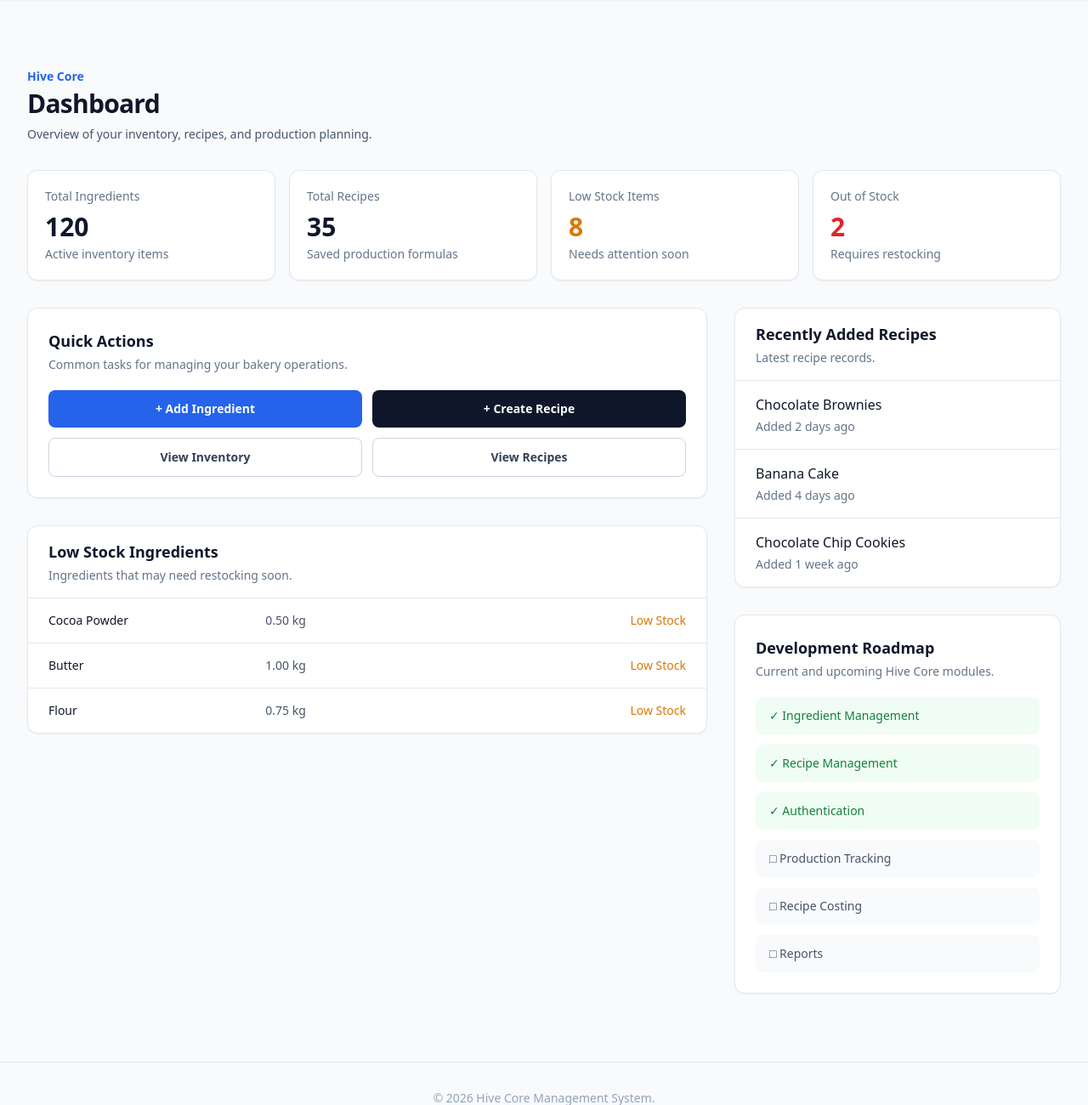
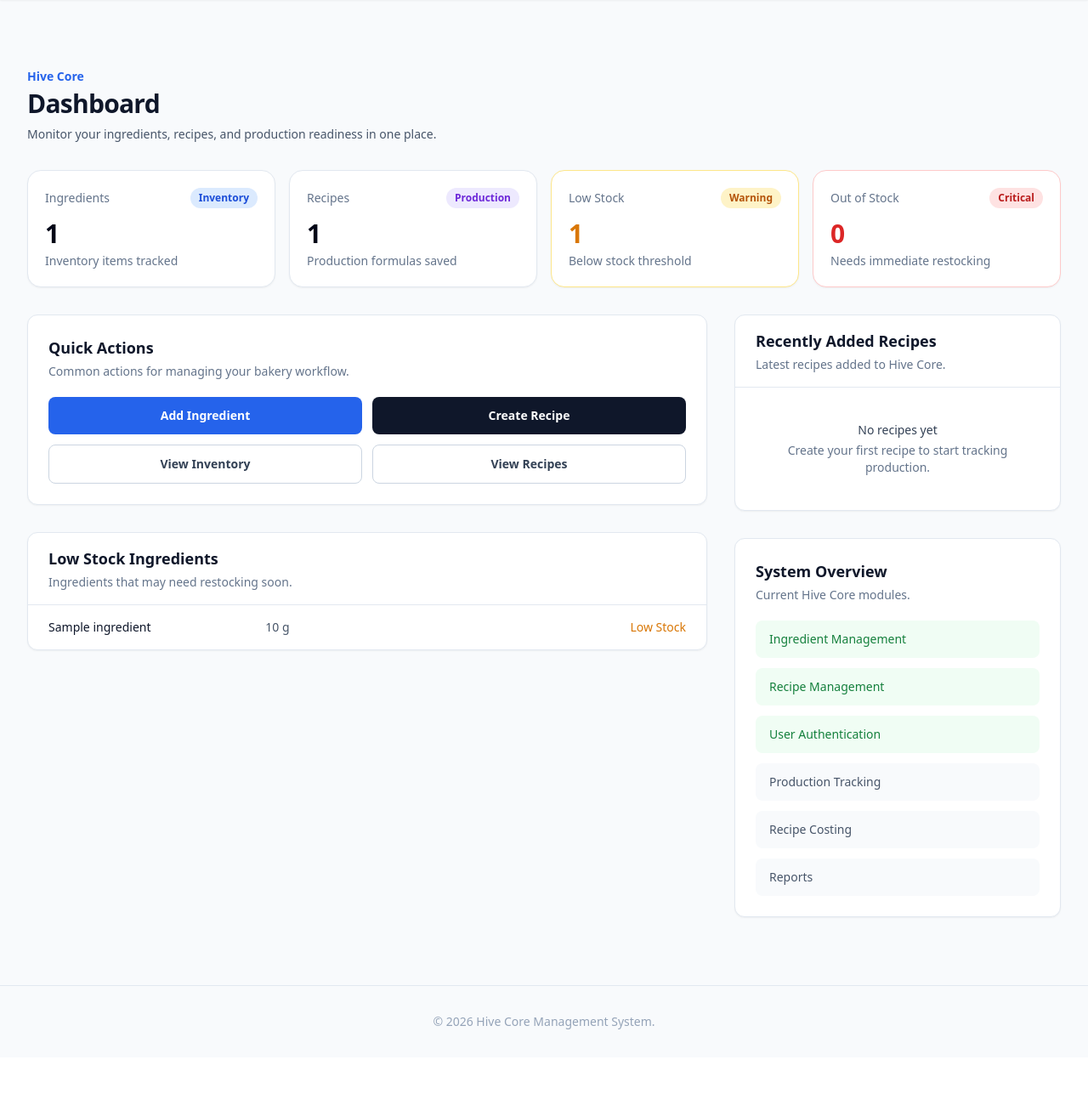
Before and after one commit to beelders-dev/hive-core, a Django app: page / in a window 1280 px wide. Shown: the part 65-1365 px from the top of the page at 85% size. After the commit the page ends 1276 px from the top, so only its background shows below. Run offline with Django 5.2, Linux system fonts and the light colour scheme; a user stored in the database is signed in; tables that the repository leaves empty hold one stand-in row (values such as "Sample post").

Commit message:
create dashboard views

```diff
--- a/pages/views.py
+++ b/pages/views.py
@@ -1,8 +1,47 @@
+from typing import Any
+
 from django.contrib.auth.mixins import LoginRequiredMixin
 from django.views.generic import TemplateView
+
+from inventory.models import Ingredient, IngredientPurchase
+from production.models import Recipe
 
 # Create your views here.
 
 
 class HomePageView(LoginRequiredMixin, TemplateView):
     template_name = "home.html"
+
+    def get_context_data(self, **kwargs):
+        context = super().get_context_data(**kwargs)
+
+        context["total_ingredients"] = Ingredient.objects.filter(
+            user=self.request.user
+        ).count()
+
+        context["total_recipes"] = Recipe.objects.filter(user=self.request.user).count()
+        context["low_stock_count"] = sum(
+            ingredient.is_low_stock
+            for ingredient in Ingredient.objects.filter(user=self.request.user)
+        )
+        context["out_of_stock_count"] = sum(
+            ingredient.is_out_of_stock
+            for ingredient in Ingredient.objects.filter(user=self.request.user)
+        )
+
+        low_stock = [
+            ingredient
+            for ingredient in Ingredient.objects.filter(user=self.request.user)
+            if ingredient.is_low_stock
+        ]
+        context["low_stock_ingredients"] = low_stock
+
+        recent_recipes = [
+            recipe
+            for recipe in Recipe.objects.filter(user=self.request.user)
+            if recipe.is_recently_added
+        ]
+
+        context["recent_recipes"] = recent_recipes
+
+        return context
--- a/static/dist/styles.css
+++ b/static/dist/styles.css
@@ -1214,11 +1214,21 @@ video {
   border-color: rgb(51 65 85 / var(--tw-border-opacity, 1));
 }
 
+.bg-amber-100 {
+  --tw-bg-opacity: 1;
+  background-color: rgb(254 243 199 / var(--tw-bg-opacity, 1));
+}
+
 .bg-amber-50 {
   --tw-bg-opacity: 1;
   background-color: rgb(255 251 235 / var(--tw-bg-opacity, 1));
 }
 
+.bg-blue-100 {
+  --tw-bg-opacity: 1;
+  background-color: rgb(219 234 254 / var(--tw-bg-opacity, 1));
+}
+
 .bg-blue-500 {
   --tw-bg-opacity: 1;
   background-color: rgb(59 130 246 / var(--tw-bg-opacity, 1));
@@ -1312,6 +1322,11 @@ video {
 .bg-slate-900 {
   --tw-bg-opacity: 1;
   background-color: rgb(15 23 42 / var(--tw-bg-opacity, 1));
+}
+
+.bg-violet-100 {
+  --tw-bg-opacity: 1;
+  background-color: rgb(237 233 254 / var(--tw-bg-opacity, 1));
 }
 
 .bg-white {
@@ -1488,6 +1503,11 @@ video {
   line-height: 2.25rem;
 }
 
+.text-9xl {
+  font-size: 8rem;
+  line-height: 1;
+}
+
 .text-\[10px\] {
   font-size: 10px;
 }
@@ -1597,6 +1617,11 @@ video {
   color: rgb(37 99 235 / var(--tw-text-opacity, 1));
 }
 
+.text-blue-700 {
+  --tw-text-opacity: 1;
+  color: rgb(29 78 216 / var(--tw-text-opacity, 1));
+}
+
 .text-emerald-600 {
   --tw-text-opacity: 1;
   color: rgb(5 150 105 / var(--tw-text-opacity, 1));
@@ -1680,6 +1705,16 @@ video {
 .text-slate-900 {
   --tw-text-opacity: 1;
   color: rgb(15 23 42 / var(--tw-text-opacity, 1));
+}
+
+.text-slate-950 {
+  --tw-text-opacity: 1;
+  color: rgb(2 6 23 / var(--tw-text-opacity, 1));
+}
+
+.text-violet-700 {
+  --tw-text-opacity: 1;
+  color: rgb(109 40 217 / var(--tw-text-opacity, 1));
 }
 
 .text-white {
--- /dev/null
+++ b/templates/components/_stat_card.html
@@ -0,0 +1,12 @@
+<div class="rounded-2xl border {{ border_class|default:'border-slate-200' }} {{ bg_class|default:'bg-white' }} p-5 shadow-sm">
+    <div class="flex items-center justify-between">
+        <p class="text-sm font-medium {{ label_class|default:'text-slate-500' }}">{{ label }}</p>
+        {% if badge %}
+            <span class="rounded-full {{ badge_class|default:'bg-slate-100 text-slate-700' }} px-2.5 py-1 text-xs font-semibold">
+                {{ badge }}
+            </span>
+        {% endif %}
+    </div>
+    <p class="mt-3 text-3xl font-bold tracking-tight {{ value_class|default:'text-slate-950' }}">{{ value }}</p>
+    <p class="mt-1 text-sm {{ helper_class|default:'text-slate-500' }}">{{ helper }}</p>
+</div>
--- /dev/null
+++ b/templates/dashboard/dashboard.html
@@ -0,0 +1,108 @@
+<div class="mx-auto max-w-7xl px-4 py-10 sm:px-6 lg:px-8">
+    <!-- Page Header -->
+    <div class="mb-8">
+        <p class="text-sm font-semibold text-blue-600">Hive Core</p>
+        <h1 class="mt-1 text-3xl font-bold tracking-tight text-slate-900">Dashboard</h1>
+        <p class="mt-2 max-w-2xl text-sm text-slate-600">
+            Monitor your ingredients, recipes, and production readiness in one place.
+        </p>
+    </div>
+    <!-- Stats Cards -->
+    <div class="mb-8 grid gap-4 sm:grid-cols-2 lg:grid-cols-4">
+        {% include "components/_stat_card.html" with label="Ingredients" value=total_ingredients helper="Inventory items tracked" badge="Inventory" badge_class="bg-blue-100 text-blue-700" %}
+        {% include "components/_stat_card.html" with label="Recipes" value=total_recipes helper="Production formulas saved" badge="Production" badge_class="bg-violet-100 text-violet-700" %}
+        {% include "components/_stat_card.html" with label="Low Stock" value=low_stock_count helper="Below stock threshold" badge="Warning" border_class="border-amber-200" value_class="text-amber-600" badge_class="bg-amber-100 text-amber-700" %}
+        {% include "components/_stat_card.html" with label="Out of Stock" value=out_of_stock_count helper="Needs immediate restocking" badge="Critical" border_class="border-red-200" value_class="text-red-600" badge_class="bg-red-100 text-red-700" %}
+    </div>
+    <!-- Main Layout -->
+    <div class="grid gap-8 lg:grid-cols-3">
+        <!-- Left Column -->
+        <div class="space-y-8 lg:col-span-2">
+            <!-- Quick Actions -->
+            <div class="rounded-xl border border-slate-200 bg-white p-6 shadow-sm">
+                <h2 class="text-lg font-semibold text-slate-900">Quick Actions</h2>
+                <p class="mt-1 text-sm text-slate-500">Common actions for managing your bakery workflow.</p>
+                <div class="mt-5 grid gap-3 sm:grid-cols-2">
+                    <a href="{% url 'inventory:ingredient_create' %}"
+                       class="rounded-lg bg-blue-600 px-4 py-3 text-center text-sm font-semibold text-white transition hover:bg-blue-700">
+                        Add Ingredient
+                    </a>
+                    <a href="{% url 'production:recipe_create' %}"
+                       class="rounded-lg bg-slate-900 px-4 py-3 text-center text-sm font-semibold text-white transition hover:bg-slate-800">
+                        Create Recipe
+                    </a>
+                    <a href="{% url 'inventory:ingredient_list' %}"
+                       class="rounded-lg border border-slate-300 px-4 py-3 text-center text-sm font-semibold text-slate-700 transition hover:bg-slate-50">
+                        View Inventory
+                    </a>
+                    <a href="{% url 'production:recipe_list' %}"
+                       class="rounded-lg border border-slate-300 px-4 py-3 text-center text-sm font-semibold text-slate-700 transition hover:bg-slate-50">
+                        View Recipes
+                    </a>
+                </div>
+            </div>
+            <!-- Low Stock Ingredients -->
+            <div class="overflow-hidden rounded-xl border border-slate-200 bg-white shadow-sm">
+                <div class="border-b border-slate-200 px-6 py-4">
+                    <h2 class="text-lg font-semibold text-slate-900">Low Stock Ingredients</h2>
+                    <p class="mt-1 text-sm text-slate-500">Ingredients that may need restocking soon.</p>
+                </div>
+                {% if low_stock_ingredients %}
+                    <div class="divide-y divide-slate-200">
+                        {% for ingredient in low_stock_ingredients %}
+                            <div class="grid grid-cols-3 items-center gap-4 px-6 py-4 text-sm">
+                                <p class="truncate font-medium text-slate-900">{{ ingredient.name }}</p>
+                                <p class="text-slate-600">{{ ingredient.current_stock }} {{ ingredient.unit }}</p>
+                                <p class="text-right font-medium text-amber-600">Low Stock</p>
+                            </div>
+                        {% endfor %}
+                    </div>
+                {% else %}
+                    <div class="px-6 py-10 text-center">
+                        <p class="text-sm font-medium text-slate-700">No low stock ingredients</p>
+                        <p class="mt-1 text-sm text-slate-500">Everything looks stocked for now.</p>
+                    </div>
+                {% endif %}
+            </div>
+        </div>
+        <!-- Right Column -->
+        <div class="space-y-8">
+            <!-- Recently Added Recipes -->
+            <div class="overflow-hidden rounded-xl border border-slate-200 bg-white shadow-sm">
+                <div class="border-b border-slate-200 px-6 py-4">
+                    <h2 class="text-lg font-semibold text-slate-900">Recently Added Recipes</h2>
+                    <p class="mt-1 text-sm text-slate-500">Latest recipes added to Hive Core.</p>
+                </div>
+                {% if recent_recipes %}
+                    <div class="divide-y divide-slate-200">
+                        {% for recipe in recent_recipes %}
+                            <a href="{% url 'production:recipe' recipe.pk %}"
+                               class="block px-6 py-4 transition hover:bg-slate-50">
+                                <p class="font-medium text-slate-900">{{ recipe.name }}</p>
+                                <p class="mt-1 text-sm text-slate-500">View recipe details</p>
+                            </a>
+                        {% endfor %}
+                    </div>
+                {% else %}
+                    <div class="px-6 py-10 text-center">
+                        <p class="text-sm font-medium text-slate-700">No recipes yet</p>
+                        <p class="mt-1 text-sm text-slate-500">Create your first recipe to start tracking production.</p>
+                    </div>
+                {% endif %}
+            </div>
+            <!-- System Overview -->
+            <div class="rounded-xl border border-slate-200 bg-white p-6 shadow-sm">
+                <h2 class="text-lg font-semibold text-slate-900">System Overview</h2>
+                <p class="mt-1 text-sm text-slate-500">Current Hive Core modules.</p>
+                <div class="mt-5 space-y-3 text-sm">
+                    <div class="rounded-lg bg-green-50 px-4 py-3 font-medium text-green-700">Ingredient Management</div>
+                    <div class="rounded-lg bg-green-50 px-4 py-3 font-medium text-green-700">Recipe Management</div>
+                    <div class="rounded-lg bg-green-50 px-4 py-3 font-medium text-green-700">User Authentication</div>
+                    <div class="rounded-lg bg-slate-50 px-4 py-3 text-slate-600">Production Tracking</div>
+                    <div class="rounded-lg bg-slate-50 px-4 py-3 text-slate-600">Recipe Costing</div>
+                    <div class="rounded-lg bg-slate-50 px-4 py-3 text-slate-600">Reports</div>
+                </div>
+            </div>
+        </div>
+    </div>
+</div>
--- a/templates/home.html
+++ b/templates/home.html
@@ -3,5 +3,5 @@
     Home
 {% endblock title %}
 {% block content %}
-    {% include "temp.html" %}
+    {% include "dashboard/dashboard.html" %}
 {% endblock content %}
--- a/templates/temp.html
+++ /dev/null
@@ -1,121 +0,0 @@
-<div class="mx-auto max-w-7xl px-4 py-10 sm:px-6 lg:px-8">
-    <!-- Page Header -->
-    <div class="mb-8">
-        <p class="text-sm font-semibold text-blue-600">Hive Core</p>
-        <h1 class="mt-1 text-3xl font-bold tracking-tight text-slate-900">Dashboard</h1>
-        <p class="mt-2 max-w-2xl text-sm text-slate-600">Overview of your inventory, recipes, and production planning.</p>
-    </div>
-    <!-- Stats Cards -->
-    <div class="mb-8 grid gap-4 sm:grid-cols-2 lg:grid-cols-4">
-        <div class="rounded-xl border border-slate-200 bg-white p-5 shadow-sm">
-            <p class="text-sm font-medium text-slate-500">Total Ingredients</p>
-            <p class="mt-2 text-3xl font-bold text-slate-900">120</p>
-            <p class="mt-1 text-sm text-slate-500">Active inventory items</p>
-        </div>
-        <div class="rounded-xl border border-slate-200 bg-white p-5 shadow-sm">
-            <p class="text-sm font-medium text-slate-500">Total Recipes</p>
-            <p class="mt-2 text-3xl font-bold text-slate-900">35</p>
-            <p class="mt-1 text-sm text-slate-500">Saved production formulas</p>
-        </div>
-        <div class="rounded-xl border border-slate-200 bg-white p-5 shadow-sm">
-            <p class="text-sm font-medium text-slate-500">Low Stock Items</p>
-            <p class="mt-2 text-3xl font-bold text-amber-600">8</p>
-            <p class="mt-1 text-sm text-slate-500">Needs attention soon</p>
-        </div>
-        <div class="rounded-xl border border-slate-200 bg-white p-5 shadow-sm">
-            <p class="text-sm font-medium text-slate-500">Out of Stock</p>
-            <p class="mt-2 text-3xl font-bold text-red-600">2</p>
-            <p class="mt-1 text-sm text-slate-500">Requires restocking</p>
-        </div>
-    </div>
-    <!-- Main Layout -->
-    <div class="grid gap-8 lg:grid-cols-3">
-        <!-- Left Column -->
-        <div class="space-y-8 lg:col-span-2">
-            <!-- Quick Actions -->
-            <div class="rounded-xl border border-slate-200 bg-white p-6 shadow-sm">
-                <h2 class="text-lg font-semibold text-slate-900">Quick Actions</h2>
-                <p class="mt-1 text-sm text-slate-500">Common tasks for managing your bakery operations.</p>
-                <div class="mt-5 grid gap-3 sm:grid-cols-2">
-                    <a href="{% url 'inventory:ingredient_create' %}"
-                       class="rounded-lg bg-blue-600 px-4 py-3 text-center text-sm font-semibold text-white transition hover:bg-blue-700">
-                        + Add Ingredient
-                    </a>
-                    <a href="{% url 'production:recipe_create' %}"
-                       class="rounded-lg bg-slate-900 px-4 py-3 text-center text-sm font-semibold text-white transition hover:bg-slate-800">
-                        + Create Recipe
-                    </a>
-                    <a href="{% url 'inventory:ingredient_list' %}"
-                       class="rounded-lg border border-slate-300 px-4 py-3 text-center text-sm font-semibold text-slate-700 transition hover:bg-slate-50">
-                        View Inventory
-                    </a>
-                    <a href="{% url 'production:recipe_list' %}"
-                       class="rounded-lg border border-slate-300 px-4 py-3 text-center text-sm font-semibold text-slate-700 transition hover:bg-slate-50">
-                        View Recipes
-                    </a>
-                </div>
-            </div>
-            <!-- Low Stock Ingredients -->
-            <div class="overflow-hidden rounded-xl border border-slate-200 bg-white shadow-sm">
-                <div class="border-b border-slate-200 px-6 py-4">
-                    <h2 class="text-lg font-semibold text-slate-900">Low Stock Ingredients</h2>
-                    <p class="mt-1 text-sm text-slate-500">Ingredients that may need restocking soon.</p>
-                </div>
-                <div class="divide-y divide-slate-200">
-                    <div class="grid grid-cols-3 items-center gap-4 px-6 py-4 text-sm">
-                        <p class="font-medium text-slate-900">Cocoa Powder</p>
-                        <p class="text-slate-600">0.50 kg</p>
-                        <p class="text-right font-medium text-amber-600">Low Stock</p>
-                    </div>
-                    <div class="grid grid-cols-3 items-center gap-4 px-6 py-4 text-sm">
-                        <p class="font-medium text-slate-900">Butter</p>
-                        <p class="text-slate-600">1.00 kg</p>
-                        <p class="text-right font-medium text-amber-600">Low Stock</p>
-                    </div>
-                    <div class="grid grid-cols-3 items-center gap-4 px-6 py-4 text-sm">
-                        <p class="font-medium text-slate-900">Flour</p>
-                        <p class="text-slate-600">0.75 kg</p>
-                        <p class="text-right font-medium text-amber-600">Low Stock</p>
-                    </div>
-                </div>
-            </div>
-        </div>
-        <!-- Right Column -->
-        <div class="space-y-8">
-            <!-- Recently Added Recipes -->
-            <div class="overflow-hidden rounded-xl border border-slate-200 bg-white shadow-sm">
-                <div class="border-b border-slate-200 px-6 py-4">
-                    <h2 class="text-lg font-semibold text-slate-900">Recently Added Recipes</h2>
-                    <p class="mt-1 text-sm text-slate-500">Latest recipe records.</p>
-                </div>
-                <div class="divide-y divide-slate-200">
-                    <div class="px-6 py-4">
-                        <p class="font-medium text-slate-900">Chocolate Brownies</p>
-                        <p class="mt-1 text-sm text-slate-500">Added 2 days ago</p>
-                    </div>
-                    <div class="px-6 py-4">
-                        <p class="font-medium text-slate-900">Banana Cake</p>
-                        <p class="mt-1 text-sm text-slate-500">Added 4 days ago</p>
-                    </div>
-                    <div class="px-6 py-4">
-                        <p class="font-medium text-slate-900">Chocolate Chip Cookies</p>
-                        <p class="mt-1 text-sm text-slate-500">Added 1 week ago</p>
-                    </div>
-                </div>
-            </div>
-            <!-- Development Roadmap -->
-            <div class="rounded-xl border border-slate-200 bg-white p-6 shadow-sm">
-                <h2 class="text-lg font-semibold text-slate-900">Development Roadmap</h2>
-                <p class="mt-1 text-sm text-slate-500">Current and upcoming Hive Core modules.</p>
-                <div class="mt-5 space-y-3 text-sm">
-                    <div class="rounded-lg bg-green-50 px-4 py-3 font-medium text-green-700">✓ Ingredient Management</div>
-                    <div class="rounded-lg bg-green-50 px-4 py-3 font-medium text-green-700">✓ Recipe Management</div>
-                    <div class="rounded-lg bg-green-50 px-4 py-3 font-medium text-green-700">✓ Authentication</div>
-                    <div class="rounded-lg bg-slate-50 px-4 py-3 text-slate-600">□ Production Tracking</div>
-                    <div class="rounded-lg bg-slate-50 px-4 py-3 text-slate-600">□ Recipe Costing</div>
-                    <div class="rounded-lg bg-slate-50 px-4 py-3 text-slate-600">□ Reports</div>
-                </div>
-            </div>
-        </div>
-    </div>
-</div>
```
Also changed, not shown: production/models.py (+7 -0 lines), production/migrations/0002_recipe_created_at.py (added).
